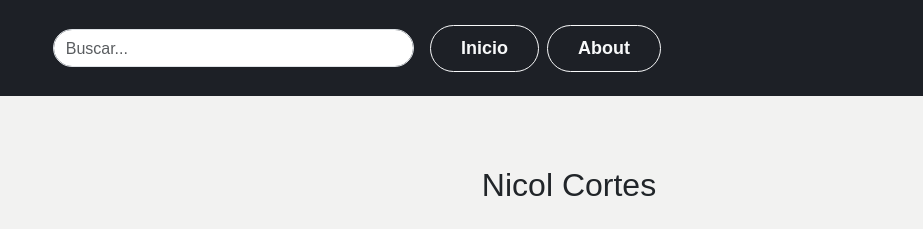
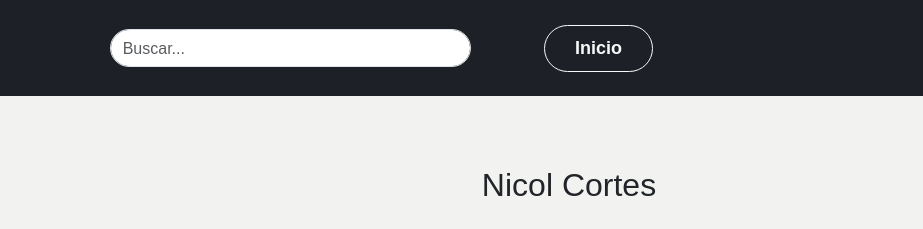
Before and after one commit to dharroyave/proyecto-final-modulo-1, a plain HTML site: page pages/about.html in a window 1280 px wide. Shown: the top 229 px of the page, 357-1280 px from the left. Drawn offline with nearby package versions, Linux system fonts and the light colour scheme; a web font is replaced by a local one.

Commit message:
[retiro de boton about - alex]

```diff
--- a/pages/about.html
+++ b/pages/about.html
@@ -31,7 +31,6 @@
 
                 <div class="d-flex">
                     <a href="../index.html" class="btn btn-outline-light me-2">Inicio</a>
-                    <a href="#" class="btn btn-outline-light">About</a>
                 </div>
             </section>
         </nav>
```
